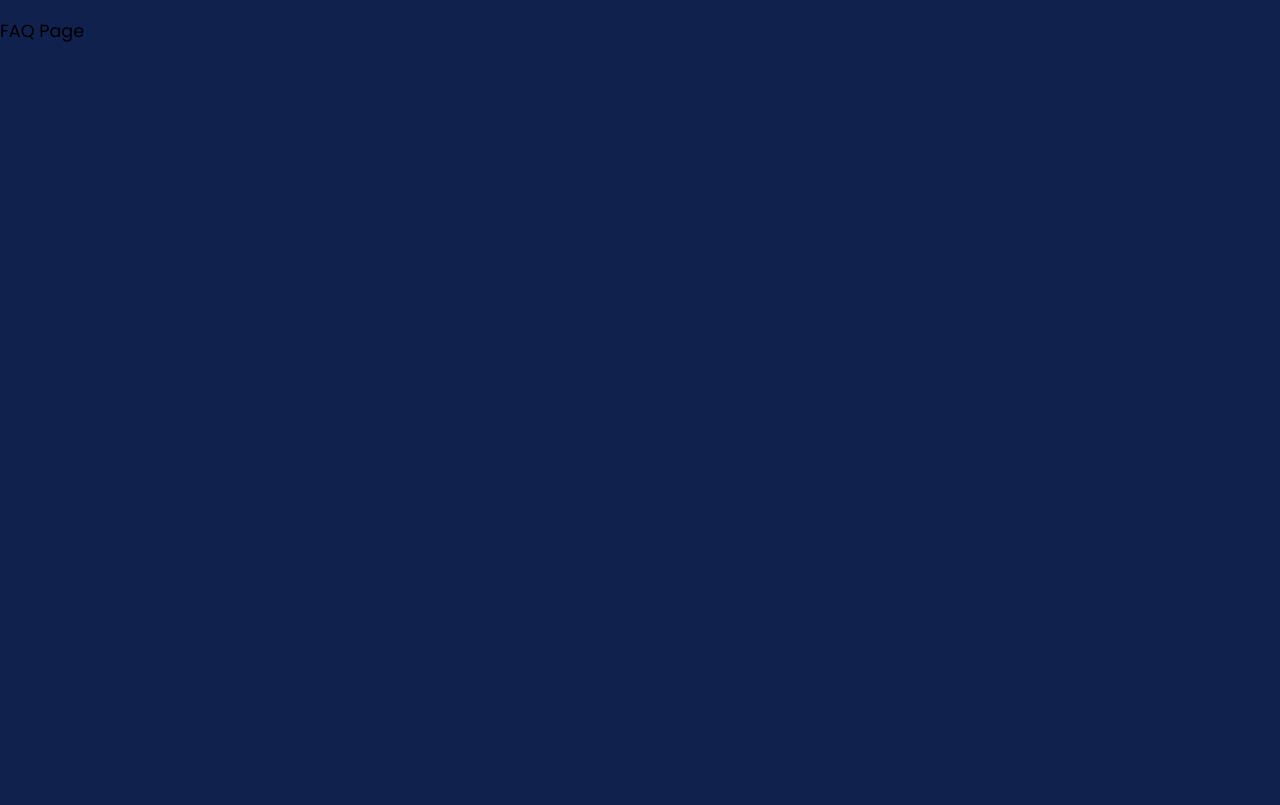
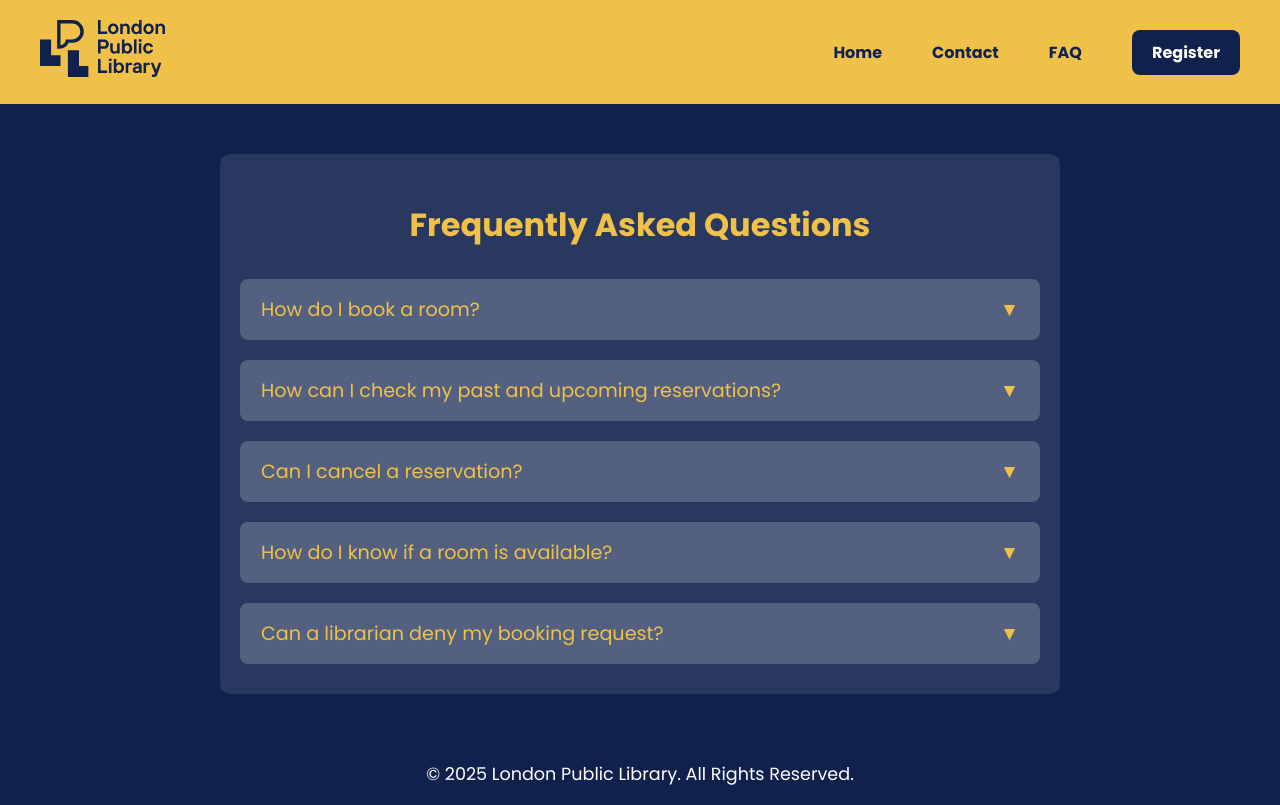
Before and after one commit to gl1412/LibraryBookeepingService, a React (Create React App) app: page /faq in a window 1280 px wide. Built offline with nearby package versions, Linux system fonts and the light colour scheme.

Commit message:
Created FAQ Page

```diff
--- a/src/pages/FAQ/FAQ.js
+++ b/src/pages/FAQ/FAQ.js
@@ -1,10 +1,65 @@
+import React, { useState } from "react";
 import "./FAQ.scss";
+import Header from "../../components/Header/Header.js";
+import Footer from "../../components/Footer/Footer.js";
 
 const FAQ = () => {
+  // This is sample FAQ data, we will change this in sprint 3 if needed
+  const faqs = [
+    {
+      question: "How do I book a room?",
+      answer:
+        "To book a room, go to the homepage and login as a library patron. Click on a room to view more details, then click reserve now to book the room.",
+    },
+    {
+      question: "How can I check my past and upcoming reservations?",
+      answer:
+        "You can view all your past and upcoming reservations in your profile page under 'Profile'.",
+    },
+    {
+      question: "Can I cancel a reservation?",
+      answer:
+        "Yes, you can cancel a reservation by going to 'Profile' and selecting 'Cancel' next to the booking you wish to cancel.",
+    },
+    {
+      question: "How do I know if a room is available?",
+      answer:
+        "Use filters in the booking page to check room availability based on date and features.",
+    },
+    {
+      question: "Can a librarian deny my booking request?",
+      answer:
+        "Yes, librarians have the ability to approve or deny room requests. You will receive a notification if your request is denied.",
+    },
+  ];
+
+  const [openIndex, setOpenIndex] = useState(null);
+
+  const toggleFAQ = (index) => {
+    setOpenIndex(openIndex === index ? null : index);
+  };
+
   return (
-    <>
-      <p>FAQ Page</p>
-    </>
+    <div className="faq-container">
+      <Header />
+      <div className="faq-content">
+        <h2>Frequently Asked Questions</h2>
+        <div className="faq-list">
+          {faqs.map((faq, index) => (
+            <div key={index} className="faq-item">
+              <button className="faq-question" onClick={() => toggleFAQ(index)}>
+                {faq.question}
+                <span>{openIndex === index ? "▲" : "▼"}</span>
+              </button>
+              {openIndex === index && (
+                <p className="faq-answer">{faq.answer}</p>
+              )}
+            </div>
+          ))}
+        </div>
+      </div>
+      <Footer />
+    </div>
   );
 };
 
--- a/src/pages/FAQ/FAQ.scss
+++ b/src/pages/FAQ/FAQ.scss
@@ -0,0 +1,64 @@
+$white: #ffffff;
+$gold: #f0c148;
+$navy: #10214d;
+
+.faq-container {
+  display: flex;
+  flex-direction: column;
+  align-items: center;
+  background-color: $navy;
+  color: $white;
+  min-height: 100vh;
+}
+
+
+header {
+  width: 100%;
+}
+
+
+.faq-content {
+  max-width: 800px;
+  width: 90%;
+  margin: 50px auto;
+  padding: 20px;
+  background: rgba(255, 255, 255, 0.1);
+  border-radius: 10px;
+  text-align: center;
+}
+
+h2 {
+  color: $gold;
+  font-size: 2rem;
+  margin-bottom: 20px;
+}
+
+.faq-list {
+  display: flex;
+  flex-direction: column;
+}
+
+.faq-item {
+  background: rgba(255, 255, 255, 0.2);
+  margin: 10px 0;
+  padding: 15px;
+  border-radius: 8px;
+}
+
+.faq-question {
+  width: 100%;
+  background: none;
+  border: none;
+  color: $gold;
+  font-size: 1.2rem;
+  text-align: left;
+  cursor: pointer;
+  display: flex;
+  justify-content: space-between;
+}
+
+.faq-answer {
+  margin-top: 10px;
+  color: $white;
+  font-size: 1rem;
+}
```
